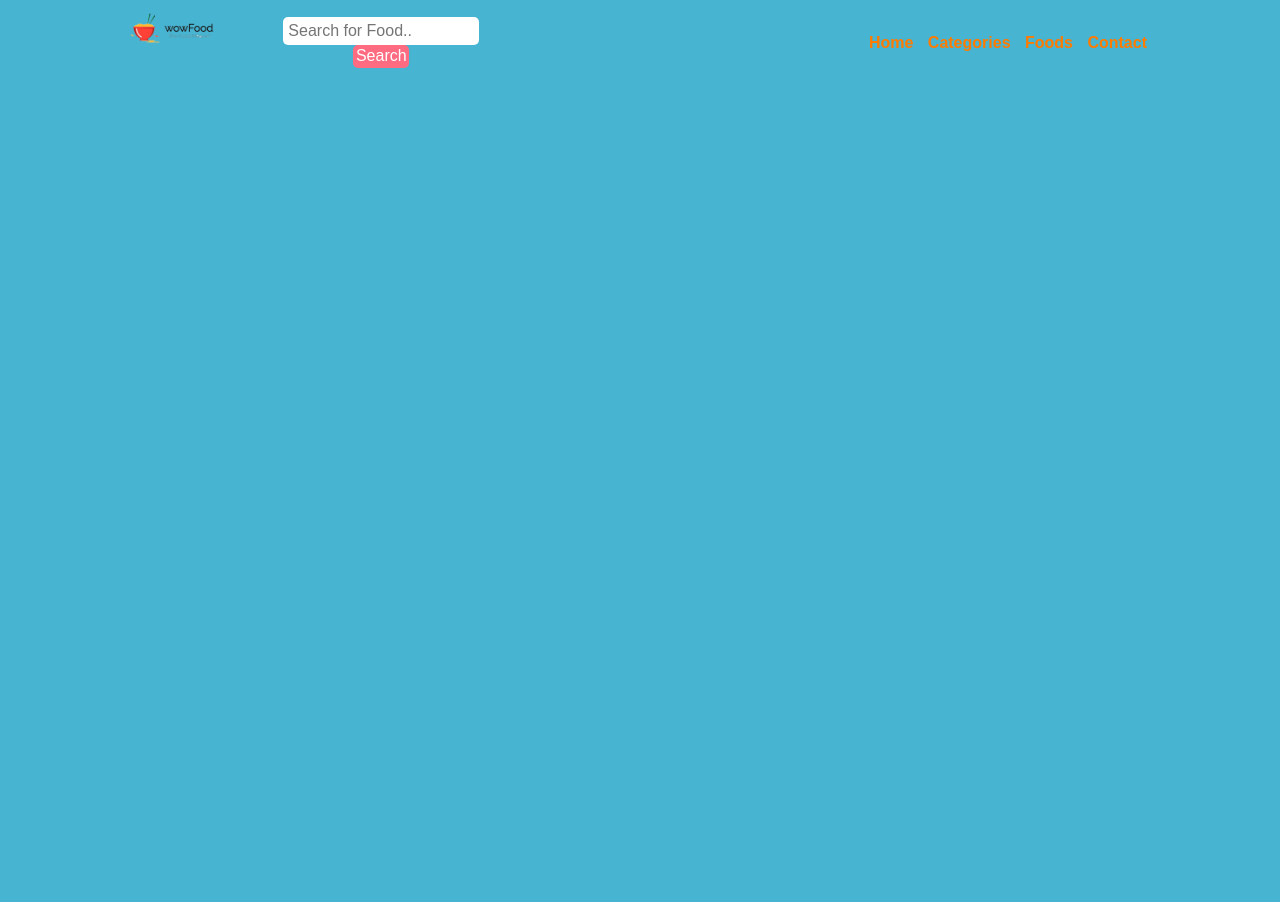
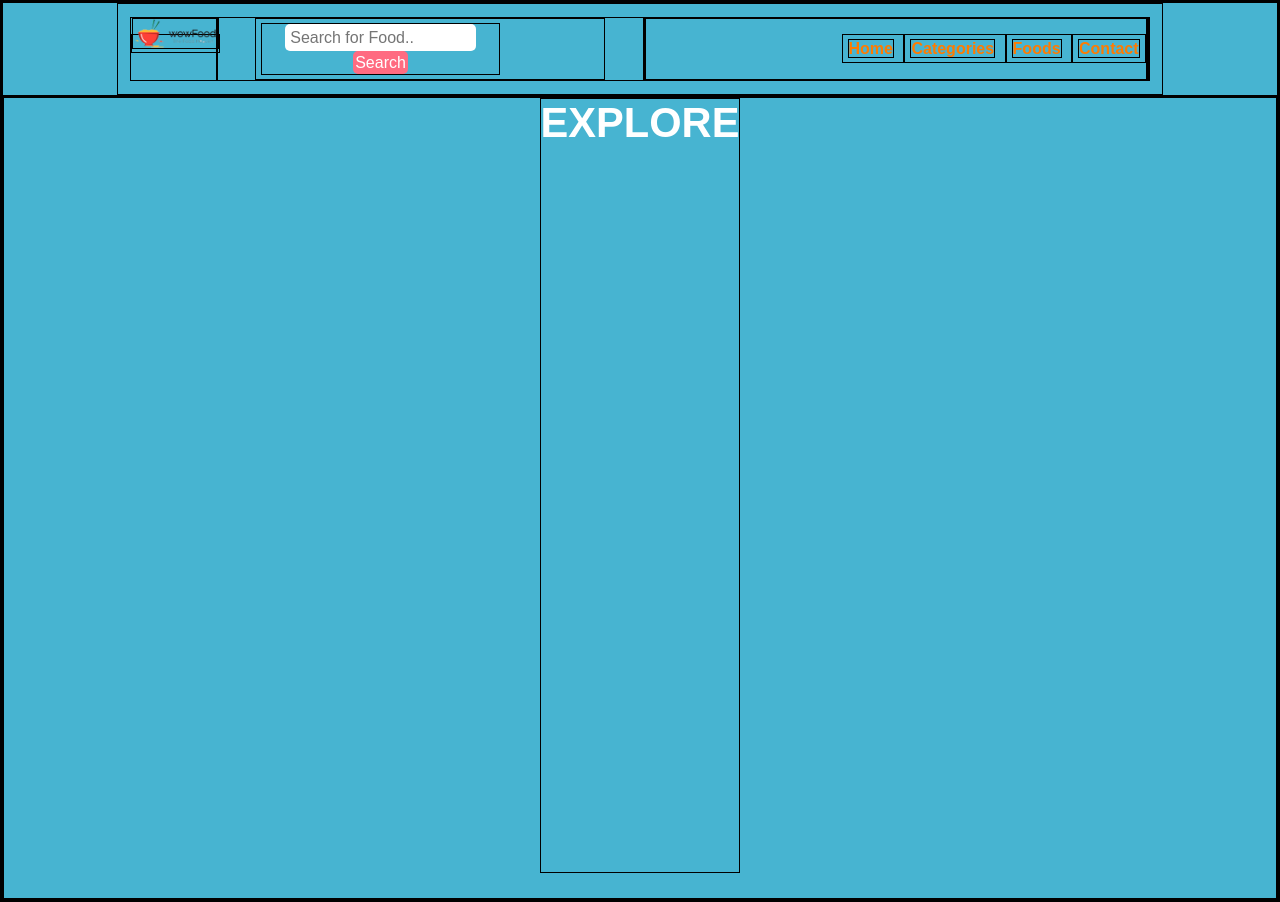
Before and after one commit to CSPEDITOR/food_delivery_website, a PHP site: page /home.html in a window 1280 px wide. Before the commit the page ends 68 px from the top, so only its background shows below. Run offline with PHP 8.4, Linux system fonts and the light colour scheme.

Commit message:
fixing some bug

```diff
--- a/css/style.css
+++ b/css/style.css
@@ -1,7 +1,7 @@
 *{
     margin: 0;
     padding: 0;
-    /* border: 1px solid black; */
+    border: 1px solid black;
     font-family: Arial, Helvetica, sans-serif;
 }
 body{
@@ -128,3 +128,13 @@ font-weight: bold;
     border-radius: 5px;
     /* background-color: #ff6b81; */
 }
+.explore{
+    display: flex;
+    justify-content: center;
+    align-items: top;
+    height: 100vh;
+}
+.explore h2{
+    color: white;
+    font-size: 260%;
+}
--- a/home.html
+++ b/home.html
@@ -47,6 +47,14 @@
         </div>
 
     </section>
+<section>
+    <div class="explore">
+        <h2>
+            EXPLORE
+        </h2>
+
+    </div>
+</section>
 
 </body>
 </html>
```
